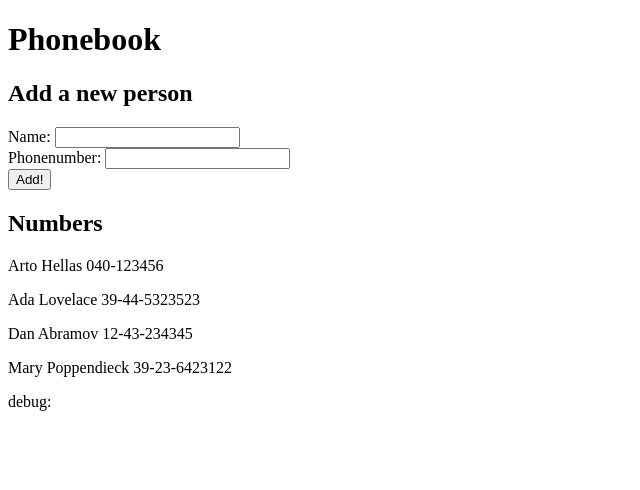
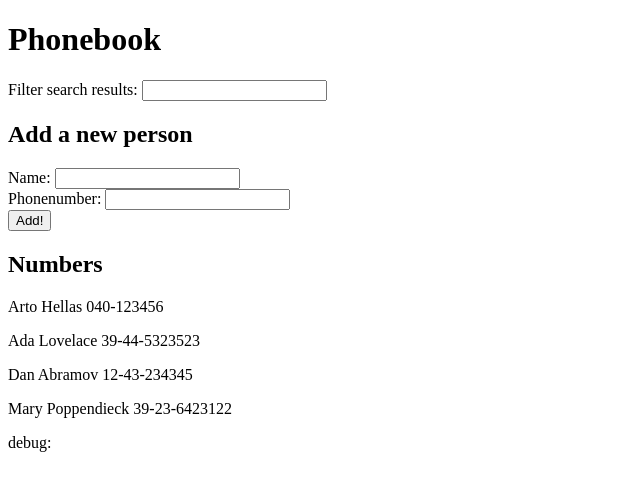
Before and after one commit to Krediann/returnrepositoryFSO, a React (Create React App) app in the folder osa2/puhelinluettelo-rl/: page / in a window 1280 px wide. Shown: the top 490 px of the page, without its empty margins (0-640 px from the left). Built offline with nearby package versions, Linux system fonts and the light colour scheme.

Commit message:
Task 2.9 + moved Display component to its own module now.

```diff
--- a/osa2/puhelinluettelo-rl/src/App.js
+++ b/osa2/puhelinluettelo-rl/src/App.js
@@ -1,17 +1,5 @@
 import { useState } from "react"
-
-const Display = (props) => {
-  const persons = props.persons
-  return(
-    <div>
-      {persons.map((person) => (
-        <div key = {person.name}>
-          <p>{person.name} {person.number}</p>
-        </div>
-      ))}
-    </div>
-  )
-}
+import Display from "./components/Display";
 
 const App = () => {
   const [persons, setPersons] = useState([
@@ -23,9 +11,10 @@ const App = () => {
 
   const [newName, setNewName] = useState("")
   const [newNumber, setNewNumber] = useState("")
+  const [filter, setFilter] = useState("")
 
-  const addPerson = (event) => {
-    event.preventDefault()
+  const addPerson = (e) => {
+    e.preDefault()
     const newPerson = {
       name: newName,
       number: newNumber
@@ -42,12 +31,16 @@ const App = () => {
     setNewNumber("")
   }
 
-  const handleNameChange = (event) => {
-    setNewName(event.target.value)
+  const handleNameChange = (e) => {
+    setNewName(e.target.value)
   }
 
-  const handleNumberChange = (event) => {
-    setNewNumber(event.target.value)
+  const handleNumberChange = (e) => {
+    setNewNumber(e.target.value)
+  }
+
+  const handleFilterChange = (e) => {
+    setFilter(e.target.value)
   }
 
   return (
@@ -56,7 +49,7 @@ const App = () => {
       <h1>Phonebook</h1>
       </div>
       <div>
-
+        Filter search results: <input value={filter} onChange={handleFilterChange} />
       </div>
       <div>
         <h2>Add a new person</h2>
@@ -64,7 +57,7 @@ const App = () => {
       <div>
         <form onSubmit={addPerson}>
           <div>
-            Name: <input type = "tel" value={newName} onChange={handleNameChange} />
+            Name: <input value={newName} onChange={handleNameChange} />
           </div>
           <div>
             Phonenumber: <input value={newNumber} onChange={handleNumberChange} />
@@ -73,8 +66,8 @@ const App = () => {
         </form>
       </div>
       <h2>Numbers</h2>
-      <Display persons = {persons} />
-      <div>debug: {newName}</div>
+      <Display persons = {persons} filter = {filter}/>
+      <div>debug: {newName}{newNumber}</div>
     </div>
   )
 }
--- /dev/null
+++ b/osa2/puhelinluettelo-rl/src/components/Display.js
@@ -0,0 +1,23 @@
+const Display = (props) => {
+  const persons = props.persons
+  const filter = props.filter
+  console.log(filter)
+  const filterPersons = (arr, filter) => {
+    return arr.filter((person) => person.name.toLowerCase().includes(filter.toLowerCase()));
+  }
+
+  console.log(filterPersons(persons, filter))
+  const filteredPersons = filterPersons(persons, filter)
+
+    return(
+      <div>
+        {filteredPersons.map((person) => (
+          <div key = {person.name}>
+            <p>{person.name} {person.number}</p>
+          </div>
+        ))}
+      </div>
+    )
+}
+
+export default Display;
```
